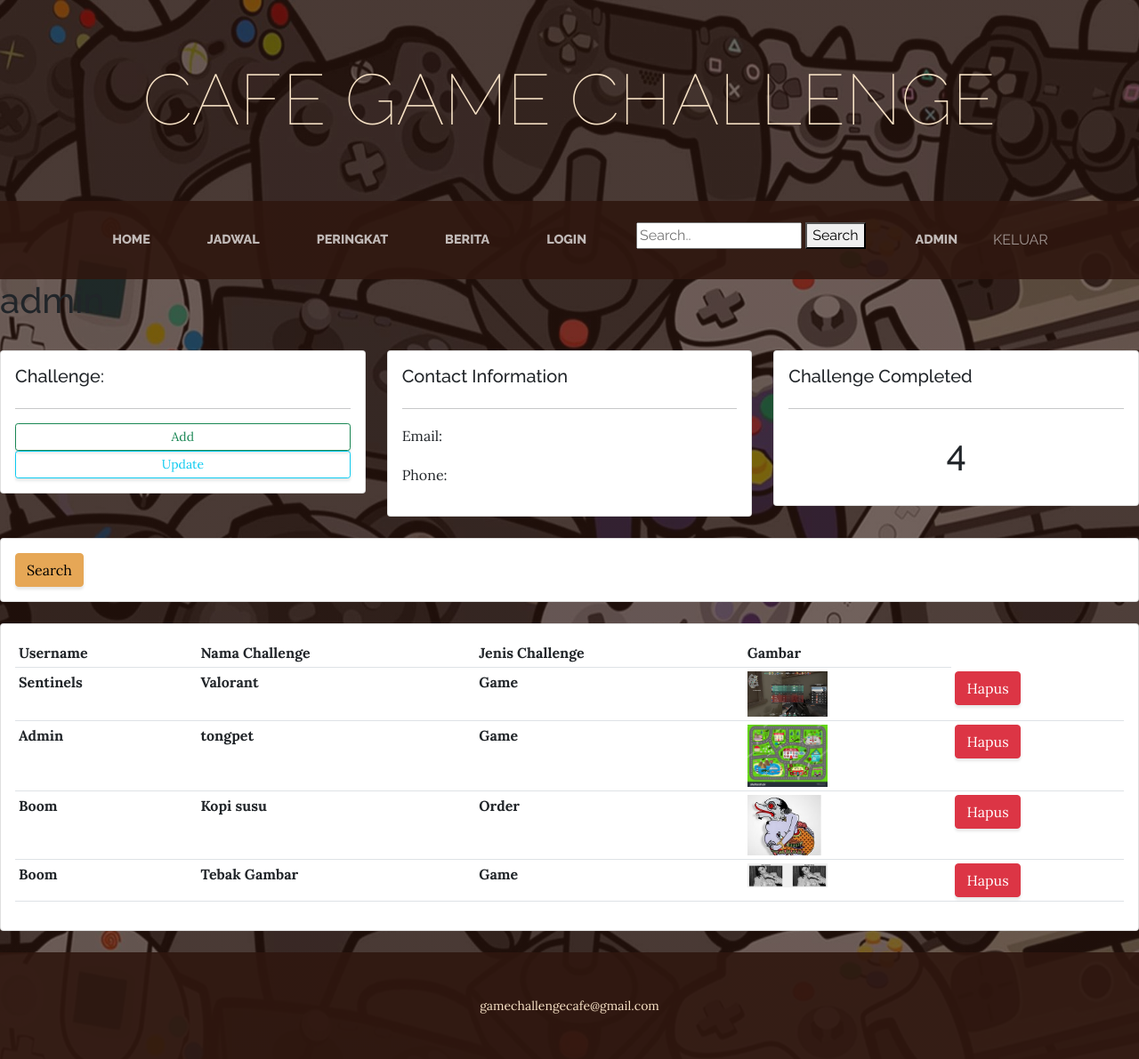
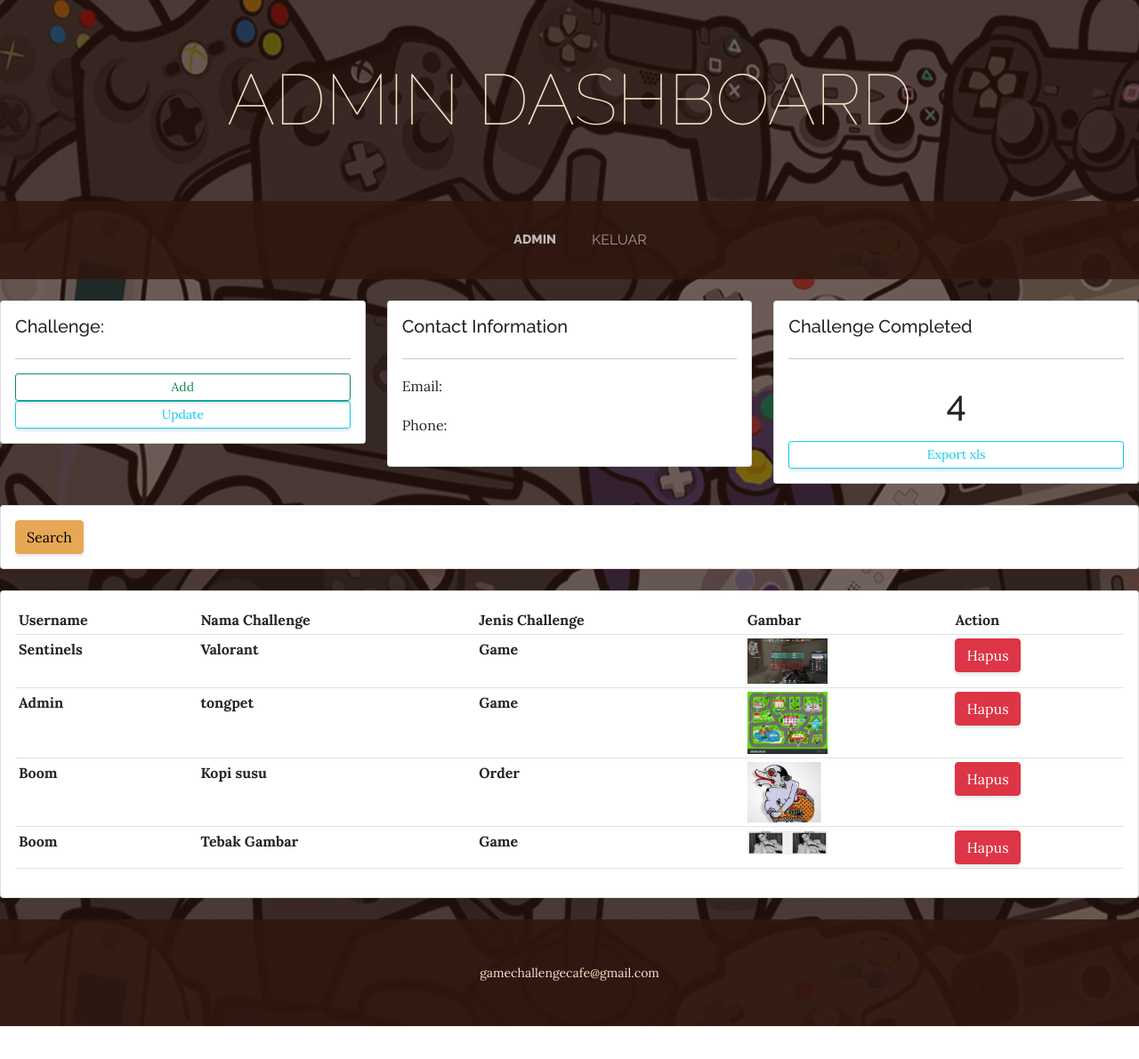
Before and after one commit to RamaReksotinoyo/PPL4612-KELOMPOK-3, a Django app: page /home/ in a window 1280 px wide. Shown: the whole page at 89% size. After the commit the page ends 1154 px from the top, so only its background shows below. Run offline with Django 3.2, Linux system fonts and the light colour scheme; a user stored in the database is signed in; data comes from the database, SQL or seed files in the repository; both versions use the stored data as it was after the commit; lists and menus that the app fills with data are empty; some libraries are stand-ins or nearby versions.

Commit message:
added export .csv feature

```diff
--- a/PPL/gamechallenge/templates/home.html
+++ b/PPL/gamechallenge/templates/home.html
@@ -2,7 +2,6 @@
 
 {% block content %}
     {% if request.user.is_staff %}
-        <h1>admin</h1>
         <br>
 
         <div class="row">
@@ -30,6 +29,7 @@
                     <hr>
 
                     <h1 style="text-align: center;padding: 10px">{{ total }}</h1>
+                    <a class="btn btn-outline-info  btn-sm btn-block" href="{% url 'export_xls' %}">Export xls</a>
                 </div>
             </div>
         </div>
@@ -58,6 +58,7 @@
                             <th>Nama Challenge</th>
                             <th>Jenis Challenge</th>
                             <th>Gambar</th>
+                            <th>Action</th>
                         </tr>
                         {% for challenge in challenges %}
                             <tr>
@@ -70,7 +71,8 @@
                                     {% endif %}
                                 </th>
                                 <th>
-                                    <button data-toggle="modal" data-target="#hapus-{{ challenge.id }}" class="btn btn-danger">Hapus</button>
+                                    <!-- <button data-toggle="modal" data-target="#hapus-{{ challenge.id }}" class="btn btn-danger">Hapus</button> -->
+                                    <a href="{% url 'hapus_challenge' challenge.id %}" class="btn btn-danger" >Hapus</a>
                                 </th>
                             </tr>
                         {% endfor %}
--- a/PPL/gamechallenge/templates/peringkat.html
+++ b/PPL/gamechallenge/templates/peringkat.html
@@ -39,8 +39,8 @@
                             7. Team 7
                             <span class="ms-auto">poin</span>
                         </li> -->
-                        {% for user in users %}
-                            <h5>{{user.email}}</h5>
+                        {% for challenge in challenges %}
+                            <h5>{{challenge.nama}}</h5>
                         {% endfor %}
                     </ul>
                  </div>
--- a/PPL/gamechallenge/views.py
+++ b/PPL/gamechallenge/views.py
@@ -11,6 +11,7 @@
 from gamechallenge.forms import FormChallenge
 from django.contrib.auth.models import User, Group
 from .decorators import unauthenticated_user, allowed_users, admin_only
+from gamechallenge.resuorces import ChallengeResources
 
 @unauthenticated_user
 def signup(request):
@@ -62,9 +63,9 @@
     return render(request, 'jadwal.html')
 
 def peringkat(request):
-    users=User.objects.all()
+    challenge=Challenge.objects.all()
     context={
-        'users':users
+        'challenges':challenge
     }
     return render(request, 'peringkat.html', context)
 
@@ -123,4 +124,19 @@
 
     return render(request, 'tambah-challenge.html', context)
 
+@login_required(login_url=settings.LOGIN_URL)
+def hapus_challenge(request, id_challenge):
+    challenge = Challenge.objects.filter(id=id_challenge)
+    challenge.delete()
+
+    return redirect('home')
+
+@login_required(login_url=settings.LOGIN_URL)
+def export_xls(request):
+    challenge = ChallengeResources()
+    dataset = challenge.export()
+    response = HttpResponse(dataset.xls, content_type='application/vnd.ms-excel')
+    response['Content-Disposition'] = 'attachment; filename="laporan challenge.xls"'
+    return response
+
 # Create your views here.
--- a/PPL/ppl/urls.py
+++ b/PPL/ppl/urls.py
@@ -34,7 +34,9 @@
     path('signup/', signup, name='signup'),
     path('uploadGame/', uploadGame, name='uploadGame'),
     path('upload-challenge/', uploadChallenge, name='upload-challenge'),
-    path('tambah-challenge/', tambahChallenge, name='tambah-challenge')
+    path('tambah-challenge/', tambahChallenge, name='tambah-challenge'),
+    path('home/hapus/<int:id_challenge>', hapus_challenge, name='hapus_challenge'),
+    path('export/xls/', export_xls, name='export_xls')
 ]
 
 if settings.DEBUG:
--- a/PPL/templates/index.html
+++ b/PPL/templates/index.html
@@ -17,13 +17,41 @@
         <link href="{% static 'css/style.css' %}" rel="stylesheet" />
     </head>
     <body id="bg" style="background-image: linear-gradient(rgba(47, 23, 15, 0.65), rgba(47, 23, 15, 0.65)), url('{% static 'images/bg.jpg' %}');">
+        {% if request.user.is_staff %}
+        <header>
+            <h1 class="site-heading text-center text-faded d-none d-lg-block">
+
+                <span class="site-heading-lower">Admin Dashboard</span>
+            </h1>
+        </header>
+        {% else %}
         <header>
             <h1 class="site-heading text-center text-faded d-none d-lg-block">
 
                 <span class="site-heading-lower">CAFE GAME CHALLENGE</span>
             </h1>
         </header>
+        {% endif %}
+
         <!-- Navigation-->
+
+        {% if request.user.is_staff %}
+        <nav class="navbar navbar-expand-lg navbar-dark py-lg-4 " id="mainNav">
+            <div class="container">
+                <a class="navbar-brand text-uppercase fw-bold d-lg-none" href="index.php">Start Bootstrap</a>
+                <button class="navbar-toggler" type="button" data-bs-toggle="collapse" data-bs-target="#navbarSupportedContent" aria-controls="navbarSupportedContent" aria-expanded="false" aria-label="Toggle navigation"><span class="navbar-toggler-icon"></span></button>
+                <div class="collapse navbar-collapse" id="navbarSupportedContent">
+                    <ul class="navbar-nav mx-auto">
+
+                        {% if user.is_authenticated %}
+                            <li class="nav-item px-lg-4 "><a class="nav-link text-uppercase" >{{ user }}</a></li>
+                            <li><a class="nav-link text-uppercase" href="{% url 'signout' %}" >keluar</a></li>
+                        {% endif %}
+                    </ul>
+                </div>
+            </div>
+        </nav>
+        {% else %}
         <nav class="navbar navbar-expand-lg navbar-dark py-lg-4" id="mainNav">
             <div class="container">
                 <a class="navbar-brand text-uppercase fw-bold d-lg-none" href="index.php">Start Bootstrap</a>
@@ -44,6 +72,8 @@
                 </div>
             </div>
         </nav>
+        {% endif %}
+
 
         {% block content %}
         {% endblock %}
```
Also changed, not shown: PPL/db.sqlite3, PPL/media/cover/tamneil.PNG (added).
